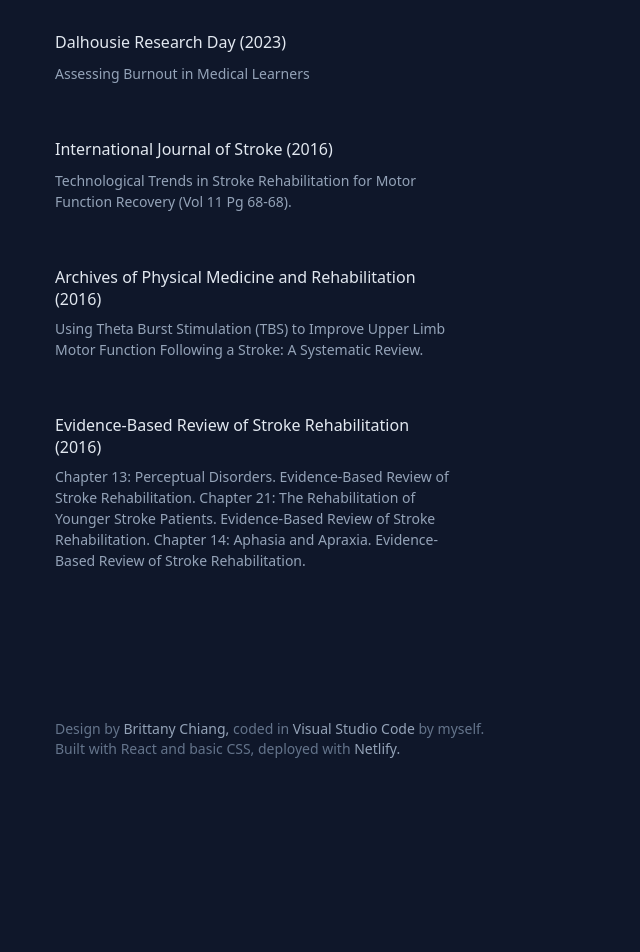
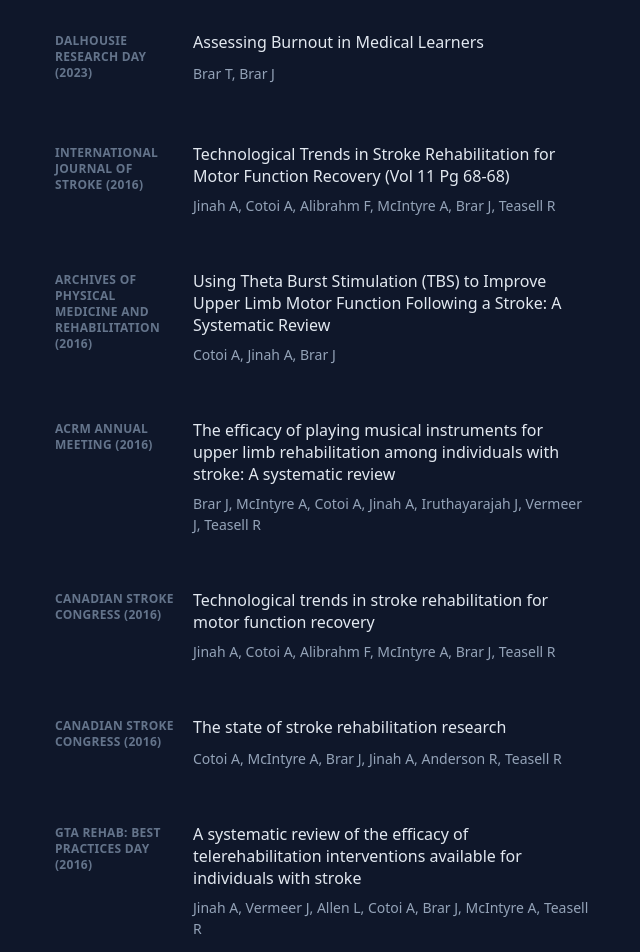
Before and after one commit to JashanB/Portfolio-V2, a React (Create React App) app: page / in a window 1280 px wide. Shown: the part 2200-3152 px from the top of the page, without its empty margins (593-1233 px from the left). Before the commit the page ends 3055 px from the top, so only its background shows below. Built offline with nearby package versions, Linux system fonts and the light colour scheme.

Commit message:
adding pubs

```diff
--- a/src/components/app/App.js
+++ b/src/components/app/App.js
@@ -337,16 +337,38 @@ function App() {
               </div>
               <div>
                 <ul className='group-list'>
+                {/* <li className='list-item'>
+                    <div className='list-item-grid'>
+                      <div className={smallScreen ? "absolute-inset-experience-visible" : "absolute-inset-experience-hidden"}></div>
+                      <header className='date-list-item'>Nov 2020 - June 2021</header>
+                      <div className='list-item-main'>
+                        <h3 className='list-item-header'><span>Full Stack Developer &#183; Twenty Billion Neurons</span></h3>
+                        <p>Conceptualized, designed, and developed a robust sales website from the ground up which featured over 25,000 products.
+                          Collaborated closely with a team of graphic designers to translate their vision into an engaging user interface.
+                          Demonstrated exceptional teamwork and communication skills throughout the project, ensuring seamless coordination between different teams.</p>
+                        <ul className='tech-stack-flex-box'>
+                          <li className='tech-item'><div className="tech-item-div">Javascript</div></li>
+                          <li className='tech-item'><div className="tech-item-div">Ruby</div></li>
+                          <li className='tech-item'><div className="tech-item-div">HTML & CSS</div></li>
+                          <li className='tech-item'><div className="tech-item-div">Ruby on Rails</div></li>
+                          <li className='tech-item'><div className="tech-item-div">React</div></li>
+                          <li className='tech-item'><div className="tech-item-div">Google Cloud</div></li>
+                          <li className='tech-item'><div className="tech-item-div">AWS</div></li>
+                        </ul>
+                      </div>
+                    </div>
+                  </li> */}
                   <li className='list-item'>
                     <div className='list-item-grid'>
                       <div className={smallScreen ? "absolute-inset-experience-visible" : "absolute-inset-experience-hidden"}></div>
+                      <header className='date-list-item'>Dalhousie Research Day (2023)</header>
                       <div className='list-item-main'>
-                        <h3 className='list-item-header'><span>Dalhousie Research Day (2023)</span></h3>
-                        <p>Assessing Burnout in Medical Learners</p>
+                        <h3 className='list-item-header'><span></span>Assessing Burnout in Medical Learners</h3>
+                        <p>Brar T, Brar J</p>
                       </div>
                     </div>
                   </li>
-                  <li className='list-item'>
+                  {/* <li className='list-item'>
                     <div className='list-item-grid'>
                       <div className={smallScreen ? "absolute-inset-experience-visible" : "absolute-inset-experience-hidden"}></div>
                       <div className='list-item-main'>
@@ -362,6 +384,94 @@ function App() {
                         <a href="https://www.archives-pmr.org/article/S0003-9993(16)30883-8/fulltext"></a>
                         <h3 className='list-item-header'><span>Archives of Physical Medicine and Rehabilitation (2016)</span></h3>
                         <p>Using Theta Burst Stimulation (TBS) to Improve Upper Limb Motor Function Following a Stroke: A Systematic Review.</p>
+                      </div>
+                    </div>
+                  </li>
+                  <li className='list-item'>
+                    <div className='list-item-grid'>
+                      <div className={smallScreen ? "absolute-inset-experience-visible" : "absolute-inset-experience-hidden"}></div>
+                      <div className='list-item-main'>
+                        <a href="https://www.archives-pmr.org/article/S0003-9993(16)30883-8/fulltext"></a>
+                        <h3 className='list-item-header'><span>Evidence-Based Review of Stroke Rehabilitation (2016)</span></h3>
+                        <p>Chapter 13: Perceptual Disorders. Evidence-Based Review of Stroke Rehabilitation. Chapter 21: The Rehabilitation of Younger Stroke Patients. Evidence-Based Review of Stroke Rehabilitation. Chapter 14: Aphasia and Apraxia. Evidence-Based Review of Stroke Rehabilitation.</p>
+                      </div>
+                    </div>
+
+                  </li>
+                   */}
+                     <li className='list-item'>
+                    <div className='list-item-grid'>
+                      <div className={smallScreen ? "absolute-inset-experience-visible" : "absolute-inset-experience-hidden"}></div>
+                      <header className='date-list-item'>International Journal of Stroke (2016)</header>
+                      <div className='list-item-main'>
+                        <h3 className='list-item-header'><span>Technological Trends in Stroke Rehabilitation for Motor Function Recovery (Vol 11 Pg 68-68)</span></h3>
+                        <p>Jinah A, Cotoi A, Alibrahm F, McIntyre A, Brar J, Teasell R</p>
+                      </div>
+                    </div>
+                  </li>
+                  <li className='list-item'>
+                    <div className='list-item-grid'>
+                      <div className={smallScreen ? "absolute-inset-experience-visible" : "absolute-inset-experience-hidden"}></div>
+                      <header className='date-list-item'>Archives of Physical Medicine and Rehabilitation (2016)</header>
+                      <div className='list-item-main'>
+                        <a href="https://www.archives-pmr.org/article/S0003-9993(16)30883-8/fulltext"></a>
+                        <h3 className='list-item-header'><span>Using Theta Burst Stimulation (TBS) to Improve Upper Limb Motor Function Following a Stroke: A Systematic Review</span></h3>
+                        <p>Cotoi A, Jinah A, Brar J</p>
+                      </div>
+                    </div>
+                  </li>
+                  <li className='list-item'>
+                    <div className='list-item-grid'>
+                      <div className={smallScreen ? "absolute-inset-experience-visible" : "absolute-inset-experience-hidden"}></div>
+                      <header className='date-list-item'>ACRM Annual Meeting (2016)</header>
+                      <div className='list-item-main'>
+                        <a href="https://www.archives-pmr.org/article/S0003-9993(16)30883-8/fulltext"></a>
+                        <h3 className='list-item-header'><span>The efficacy of playing musical instruments for upper limb rehabilitation among individuals with stroke: A systematic review</span></h3>
+                        <p>Brar J, McIntyre A, Cotoi A, Jinah A, Iruthayarajah J, Vermeer J, Teasell R</p>
+                      </div>
+                    </div>
+                  </li>
+                  <li className='list-item'>
+                    <div className='list-item-grid'>
+                      <div className={smallScreen ? "absolute-inset-experience-visible" : "absolute-inset-experience-hidden"}></div>
+                      <header className='date-list-item'>Canadian Stroke Congress (2016)</header>
+                      <div className='list-item-main'>
+                        <a href="https://www.archives-pmr.org/article/S0003-9993(16)30883-8/fulltext"></a>
+                        <h3 className='list-item-header'><span>Technological trends in stroke rehabilitation for motor function recovery</span></h3>
+                        <p>Jinah A, Cotoi A, Alibrahm F, McIntyre A, Brar J, Teasell R</p>
+                      </div>
+                    </div>
+                  </li>
+                  <li className='list-item'>
+                    <div className='list-item-grid'>
+                      <div className={smallScreen ? "absolute-inset-experience-visible" : "absolute-inset-experience-hidden"}></div>
+                      <header className='date-list-item'>Canadian Stroke Congress (2016)</header>
+                      <div className='list-item-main'>
+                        <a href="https://www.archives-pmr.org/article/S0003-9993(16)30883-8/fulltext"></a>
+                        <h3 className='list-item-header'><span>The state of stroke rehabilitation research</span></h3>
+                        <p>Cotoi A, McIntyre A, Brar J, Jinah A, Anderson R, Teasell R</p>
+                      </div>
+                    </div>
+                  </li>
+                  <li className='list-item'>
+                    <div className='list-item-grid'>
+                      <div className={smallScreen ? "absolute-inset-experience-visible" : "absolute-inset-experience-hidden"}></div>
+                      <header className='date-list-item'>GTA Rehab: Best Practices Day (2016)</header>
+                      <div className='list-item-main'>
+                        <a href="https://www.archives-pmr.org/article/S0003-9993(16)30883-8/fulltext"></a>
+                        <h3 className='list-item-header'><span>A systematic review of the efficacy of telerehabilitation interventions available for individuals with stroke</span></h3>
+                        <p>Jinah A, Vermeer J, Allen L, Cotoi A, Brar J, McIntyre A, Teasell R</p>
+                      </div>
+                    </div>
+                  </li>
+                  <li className='list-item'>
+                    <div className='list-item-grid'>
+                      <div className={smallScreen ? "absolute-inset-experience-visible" : "absolute-inset-experience-hidden"}></div>
+                      <header className='date-list-item'>GTA Rehab: Best Practices Day (2016)</header>
+                      <div className='list-item-main'>
+                        <a href="https://www.archives-pmr.org/article/S0003-9993(16)30883-8/fulltext"></a>
+                        <h3 className='list-item-header'><span>A systematic review of the efficacy of telerehabilitation interventions available for individuals with stroke</span></h3>
+                        <p>Jinah A, Vermeer J, Allen L, Cotoi A, Brar J, McIntyre A, Teasell R</p>
                       </div>
                     </div>
                   </li>
```
